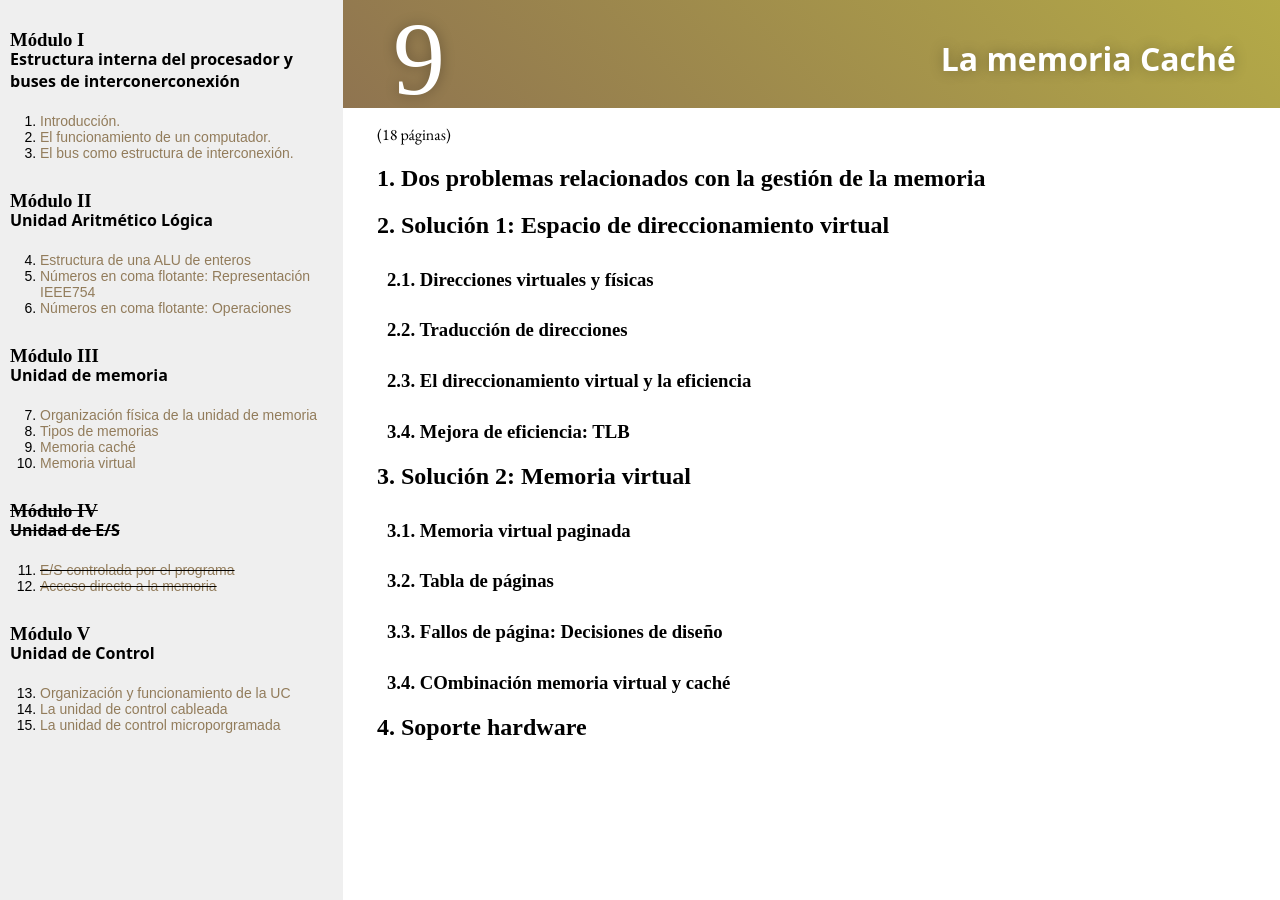
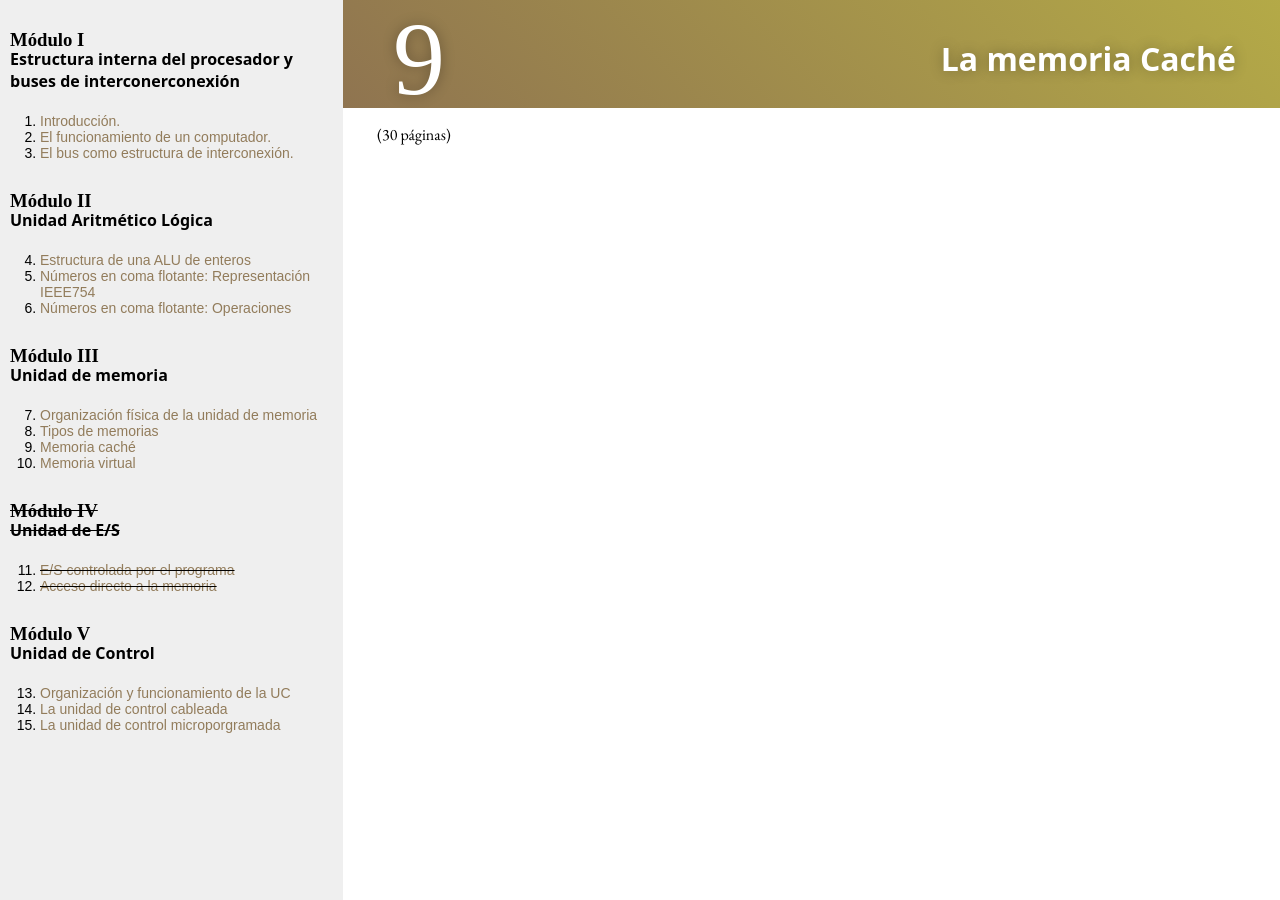
Before and after one commit to dkaerit/EDC, a Jekyll site: the page built from _posts/2020-10-05-TEMA09.md, in a window 1280 px wide. Built offline with Jekyll 4.4.1, drawn with Linux system fonts in a browser that asks for light colours; some web fonts are replaced.

Commit message:
Update 2020-10-05-TEMA09.md

```diff
--- a/_posts/2020-10-05-TEMA09.md
+++ b/_posts/2020-10-05-TEMA09.md
@@ -7,19 +7,4 @@ layout: post
   <subtitle> </subtitle>
 </div>
 
-(18 páginas)
-
-## 1. Dos problemas relacionados con la gestión de la memoria
-## 2. Solución 1: Espacio de direccionamiento virtual
-### 2.1. Direcciones virtuales y físicas
-### 2.2. Traducción de direcciones
-### 2.3. El direccionamiento virtual y la eficiencia
-### 3.4. Mejora de eficiencia: TLB
-
-## 3. Solución 2: Memoria virtual
-### 3.1. Memoria virtual paginada
-### 3.2. Tabla de páginas
-### 3.3. Fallos de página: Decisiones de diseño
-### 3.4. COmbinación memoria virtual y caché
-
-## 4. Soporte hardware
+(30 páginas)
```
